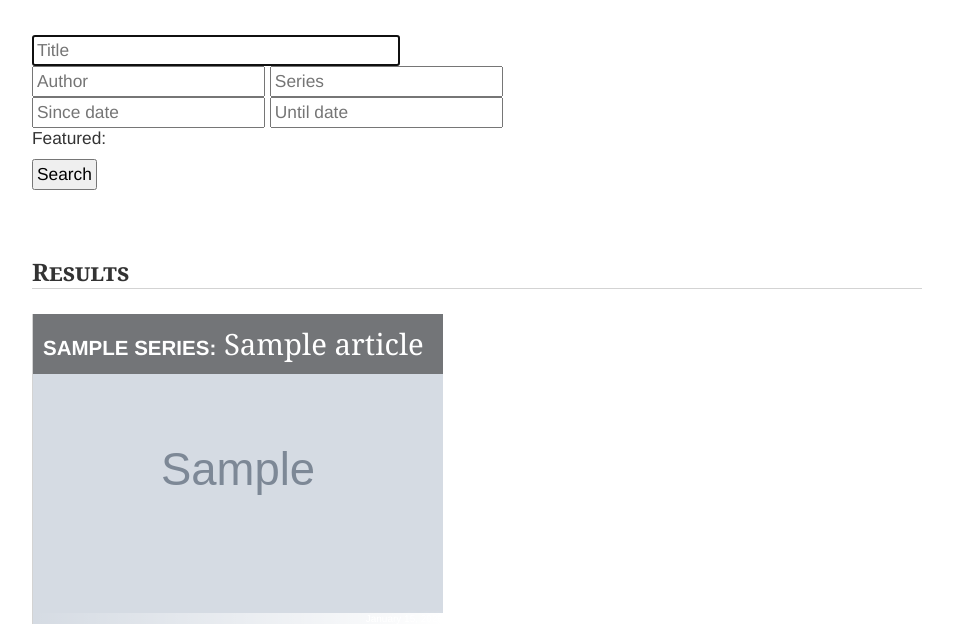
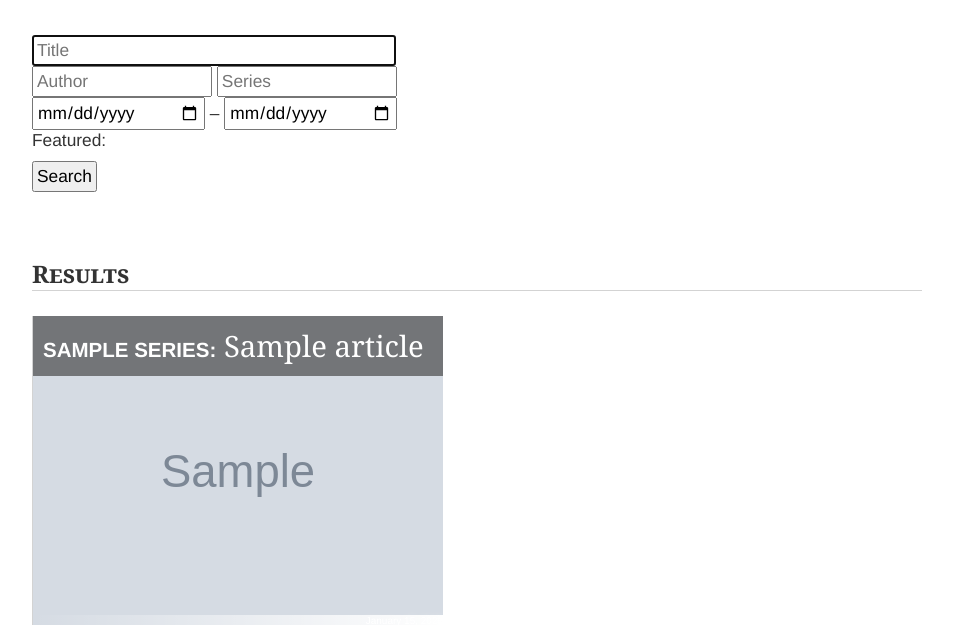
Before and after one commit to yankees714/bonus, a PHP site: template application/views/advsearch.php in a window 1280 px wide. Shown: the part 95-720 px from the top of the page, without its empty margins (163-1116 px from the left). Run offline with PHP 8.4, Linux system fonts and the light colour scheme; the template is opened without the code that fills it: most values are stand-ins (such as "Sample title", 1, 10 or a date in 2020); grey boxes marked "Sample" are stand-in pictures; data that the repository does not hold is empty; a stand-in replaces the project's code that opens the database connection; some libraries are stand-ins or nearby versions.

Commit message:
adv search style tweaks, & trying date input type

```diff
--- a/application/views/advsearch.php
+++ b/application/views/advsearch.php
@@ -57,13 +57,13 @@
 
 			<form action="<?=site_url()?>advsearch" id="adv-search" method="get">
 
-				<input class="" type="text" placeholder="Title" name="title" autofocus style="width:358px;" <? if(!empty($searchdata['title'])):?>value="<?= $searchdata['title'] ?>"<?endif;?>>
+				<input class="" type="text" placeholder="Title" name="title" autofocus <? if(!empty($searchdata['title'])):?>value="<?= $searchdata['title'] ?>"<?endif;?>>
 
 				<br/><input class="" type="text" placeholder="Author" name="author" <? if(!empty($searchdata['author'])):?>value="<?= $searchdata['author'] ?>"<?endif;?>>
 				<input class="" type="text" placeholder="Series" name="series" <? if(!empty($searchdata['series'])):?>value="<?= $searchdata['series'] ?>"<?endif;?>>
 
-				<br/><input class="" type="text" placeholder="Since date" name="since" <? if(!empty($searchdata['since'])):?>value="<?= $searchdata['since'] ?>"<?endif;?>>
-				<input class="" type="text" placeholder="Until date" name="until" <? if(!empty($searchdata['until'])):?>value="<?= $searchdata['until'] ?>"<?endif;?>>
+				<br/><input class="" type="date" placeholder="Since date" name="since" <? if(!empty($searchdata['since'])):?>value="<?= $searchdata['since'] ?>"<?endif;?>>
+				– <input class="" type="date" placeholder="Until date" name="until" <? if(!empty($searchdata['until'])):?>value="<?= $searchdata['until'] ?>"<?endif;?>>
 
 				<br/>Featured: <?= form_checkbox('featured', 'featured', (!empty($searchdata['featured']))); ?>
 
--- a/css/orient.css
+++ b/css/orient.css
@@ -1954,11 +1954,29 @@ figure.authorpic {
 	padding: 3px;
 }
 
+#adv-search input[type=text] {
+	width: 170px;
+}
+
+#adv-search input[name=title] {
+	width:354px;
+}
+
+#adv-search input[type=date] {
+	width: 163px;
+}
+
 #adv-search #submit {
 	font-size: 13pt;
 	font-family:myriad-pro,helvetica,arial;
 	padding: 3px;
 	margin-top: 10px;
+}
+
+@media all and (max-width: 480px) {
+	#adv-search input[type=text], #adv-search input[type=date] {
+		width: 90%;
+	}
 }
 
 /* ///////// */
```
